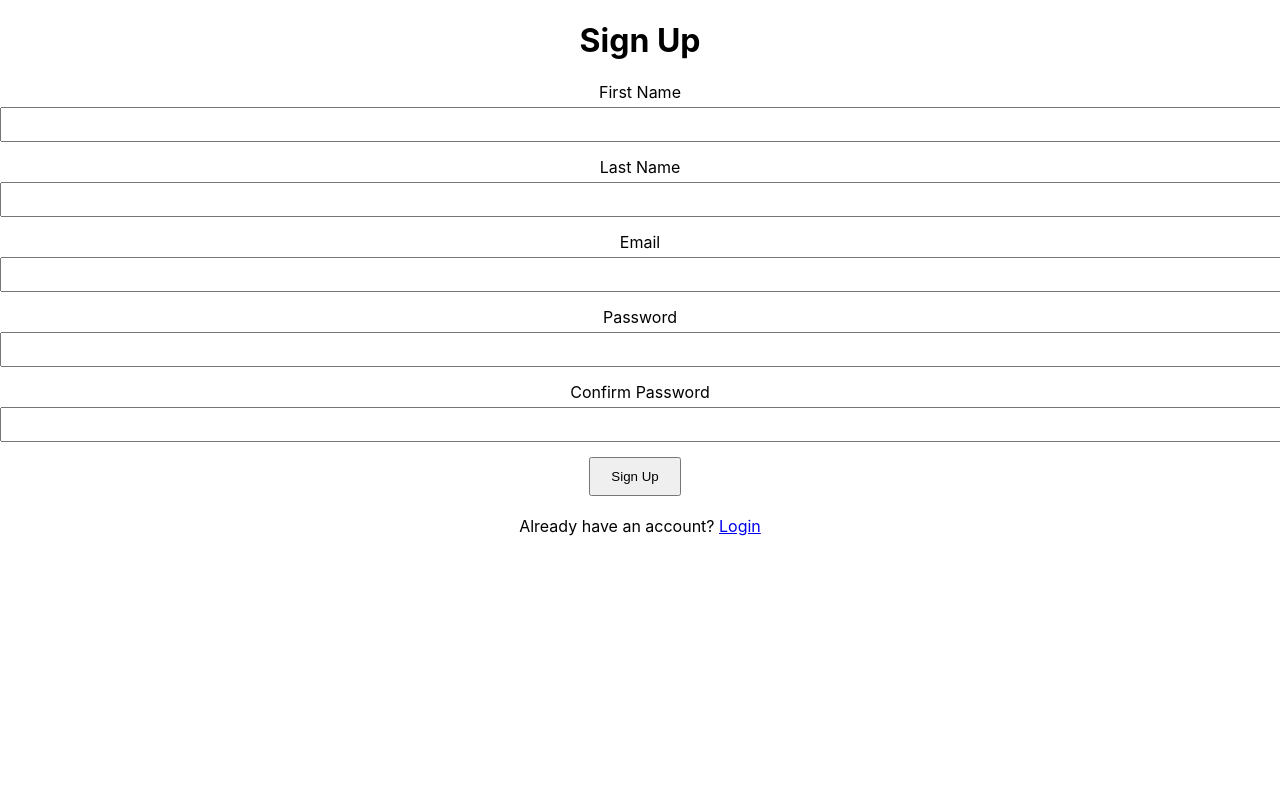
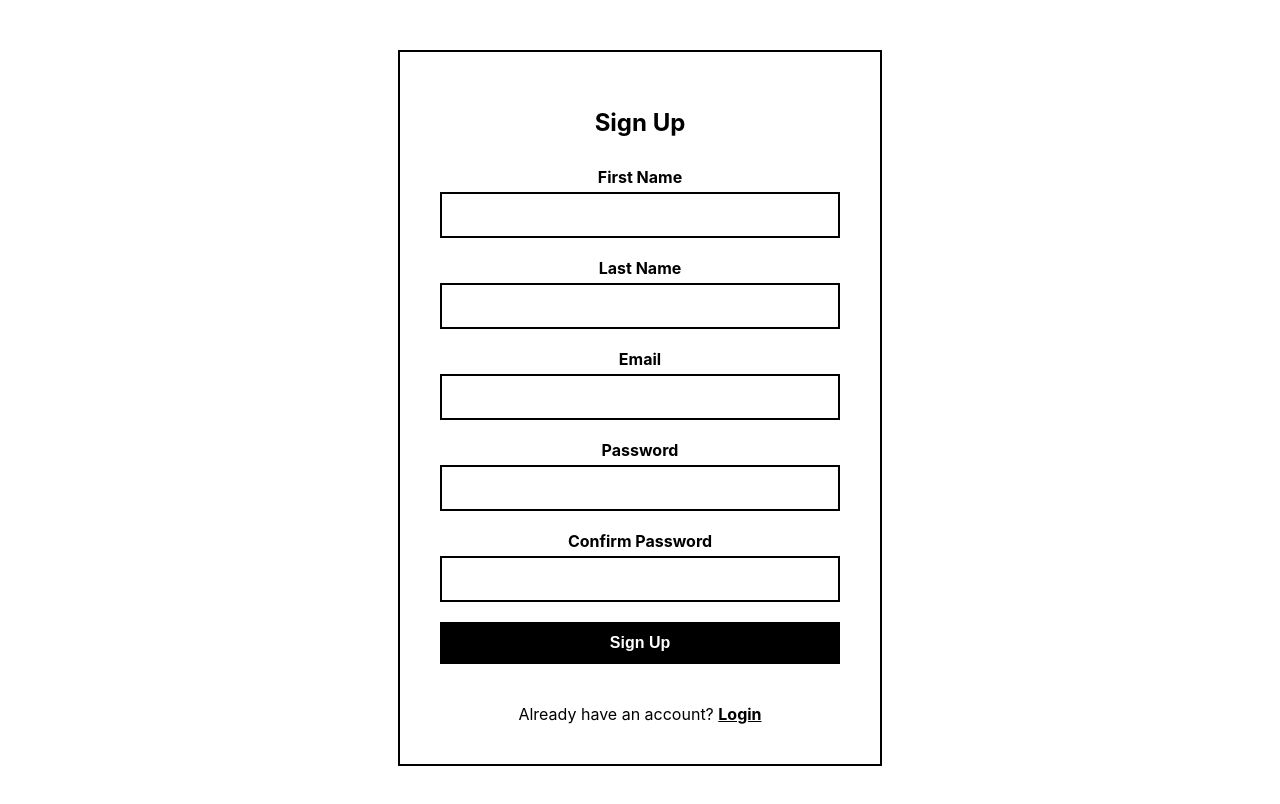
Before and after one commit to LcidLL/shapeshift-app, a React (Create React App) app in the folder shapeshift-fe/: page /signup in a window 1280 px wide. Shown: the top 804 px of the page. Built offline with nearby package versions, Linux system fonts and the light colour scheme.

Commit message:
added simple designs for login and signup pages

```diff
--- /dev/null
+++ b/shapeshift-fe/src/components/auth/Login.css
@@ -0,0 +1,89 @@
+.login-container {
+  max-width: 400px;
+  margin: 100px auto;
+  padding: 40px;
+  border: 2px solid #000;
+  background-color: #fff;
+}
+
+.login-title {
+  text-align: center;
+  color: #000;
+  margin-bottom: 30px;
+  font-size: 24px;
+  font-weight: bold;
+}
+
+.login-form {
+  display: flex;
+  flex-direction: column;
+}
+
+.form-group {
+  margin-bottom: 20px;
+}
+
+.form-label {
+  display: block;
+  margin-bottom: 5px;
+  color: #000;
+  font-weight: bold;
+}
+
+.form-input {
+  width: 100%;
+  padding: 12px;
+  border: 2px solid #000;
+  background-color: #fff;
+  font-size: 16px;
+  box-sizing: border-box;
+}
+
+.form-input:focus {
+  outline: none;
+  border-color: #333;
+}
+
+.error-message {
+  color: #000;
+  background-color: #f0f0f0;
+  border: 2px solid #000;
+  padding: 10px;
+  margin-bottom: 15px;
+  font-weight: bold;
+}
+
+.login-button {
+  background-color: #000;
+  color: #fff;
+  border: none;
+  padding: 12px 20px;
+  font-size: 16px;
+  font-weight: bold;
+  cursor: pointer;
+  margin-bottom: 20px;
+}
+
+.login-button:hover {
+  background-color: #333;
+}
+
+.login-button:disabled {
+  background-color: #666;
+  cursor: not-allowed;
+}
+
+.signup-link {
+  text-align: center;
+  margin-top: 20px;
+}
+
+.signup-link a {
+  color: #000;
+  text-decoration: underline;
+  font-weight: bold;
+}
+
+.signup-link a:hover {
+  text-decoration: none;
+}
--- a/shapeshift-fe/src/components/auth/Login.js
+++ b/shapeshift-fe/src/components/auth/Login.js
@@ -1,6 +1,7 @@
 import React, { useState } from 'react';
 import { useNavigate, Link } from 'react-router-dom';
 import { useAuth } from '../../contexts/AuthContext';
+import './Login.css';
 
 function Login() {
   const [email, setEmail] = useState('');
@@ -28,51 +29,51 @@ function Login() {
   };
 
   return (
-    <div>
-      <h1>Login</h1>
-      <form onSubmit={handleSubmit}>
+    <div className="login-container">
+      <h1 className="login-title">Login</h1>
+      <form className="login-form" onSubmit={handleSubmit}>
         {error && (
-          <div style={{ color: 'red', marginBottom: '10px' }}>
+          <div className="error-message">
             {error}
           </div>
         )}
 
-        <div style={{ marginBottom: '15px' }}>
-          <label htmlFor="email">Email</label>
+        <div className="form-group">
+          <label className="form-label" htmlFor="email">Email</label>
           <input
+            className="form-input"
             id="email"
             type="email"
             value={email}
             onChange={(e) => setEmail(e.target.value)}
             required
-            style={{ width: '100%', padding: '8px', marginTop: '5px' }}
           />
         </div>
 
-        <div style={{ marginBottom: '15px' }}>
-          <label htmlFor="password">Password</label>
+        <div className="form-group">
+          <label className="form-label" htmlFor="password">Password</label>
           <input
+            className="form-input"
             id="password"
             type="password"
             value={password}
             onChange={(e) => setPassword(e.target.value)}
             required
-            style={{ width: '100%', padding: '8px', marginTop: '5px' }}
           />
         </div>
 
         <button
+          className="login-button"
           type="submit"
           disabled={loading}
-          style={{ padding: '10px 20px', marginRight: '10px' }}
         >
           {loading ? 'Logging in...' : 'Login'}
         </button>
       </form>
 
-      <p style={{ marginTop: '20px' }}>
+      <div className="signup-link">
         Don't have an account? <Link to="/signup">Sign up</Link>
-      </p>
+      </div>
     </div>
   );
 }
--- /dev/null
+++ b/shapeshift-fe/src/components/auth/Signup.css
@@ -0,0 +1,98 @@
+.signup-container {
+  max-width: 400px;
+  margin: 50px auto;
+  padding: 40px;
+  border: 2px solid #000;
+  background-color: #fff;
+}
+
+.signup-title {
+  text-align: center;
+  color: #000;
+  margin-bottom: 30px;
+  font-size: 24px;
+  font-weight: bold;
+}
+
+.signup-form {
+  display: flex;
+  flex-direction: column;
+}
+
+.form-group {
+  margin-bottom: 20px;
+}
+
+.form-label {
+  display: block;
+  margin-bottom: 5px;
+  color: #000;
+  font-weight: bold;
+}
+
+.form-input {
+  width: 100%;
+  padding: 12px;
+  border: 2px solid #000;
+  background-color: #fff;
+  font-size: 16px;
+  box-sizing: border-box;
+}
+
+.form-input:focus {
+  outline: none;
+  border-color: #333;
+}
+
+.error-message {
+  color: #000;
+  background-color: #f0f0f0;
+  border: 2px solid #000;
+  padding: 10px;
+  margin-bottom: 15px;
+  font-weight: bold;
+}
+
+.success-message {
+  color: #000;
+  background-color: #e8e8e8;
+  border: 2px solid #000;
+  padding: 10px;
+  margin-bottom: 15px;
+  font-weight: bold;
+}
+
+.signup-button {
+  background-color: #000;
+  color: #fff;
+  border: none;
+  padding: 12px 20px;
+  font-size: 16px;
+  font-weight: bold;
+  cursor: pointer;
+  margin-bottom: 20px;
+}
+
+.signup-button:hover {
+  background-color: #333;
+}
+
+.signup-button:disabled {
+  background-color: #666;
+  cursor: not-allowed;
+}
+
+.login-link {
+  text-align: center;
+  margin-top: 20px;
+}
+
+.login-link a {
+  color: #000;
+  text-decoration: underline;
+  font-weight: bold;
+}
+
+.login-link a:hover {
+  text-decoration: none;
+}
--- a/shapeshift-fe/src/components/auth/Signup.js
+++ b/shapeshift-fe/src/components/auth/Signup.js
@@ -1,6 +1,7 @@
 import React, { useState } from 'react';
 import { useNavigate, Link } from 'react-router-dom';
 import { useAuth } from '../../contexts/AuthContext';
+import './Signup.css';
 
 function Signup() {
   const [formData, setFormData] = useState({
@@ -65,98 +66,98 @@ function Signup() {
   };
 
   return (
-    <div>
-      <h1>Sign Up</h1>
-      <form onSubmit={handleSubmit}>
+    <div className="signup-container">
+      <h1 className="signup-title">Sign Up</h1>
+      <form className="signup-form" onSubmit={handleSubmit}>
         {error && (
-          <div style={{ color: 'red', marginBottom: '10px' }}>
+          <div className="error-message">
             {error}
           </div>
         )}
 
         {success && (
-          <div style={{ color: 'green', marginBottom: '10px' }}>
+          <div className="success-message">
             {success}
           </div>
         )}
 
-        <div style={{ marginBottom: '15px' }}>
-          <label htmlFor="firstName">First Name</label>
+        <div className="form-group">
+          <label className="form-label" htmlFor="firstName">First Name</label>
           <input
+            className="form-input"
             id="firstName"
             name="firstName"
             type="text"
             value={formData.firstName}
             onChange={handleChange}
             required
-            style={{ width: '100%', padding: '8px', marginTop: '5px' }}
           />
         </div>
 
-        <div style={{ marginBottom: '15px' }}>
-          <label htmlFor="lastName">Last Name</label>
+        <div className="form-group">
+          <label className="form-label" htmlFor="lastName">Last Name</label>
           <input
+            className="form-input"
             id="lastName"
             name="lastName"
             type="text"
             value={formData.lastName}
             onChange={handleChange}
             required
-            style={{ width: '100%', padding: '8px', marginTop: '5px' }}
           />
         </div>
 
-        <div style={{ marginBottom: '15px' }}>
-          <label htmlFor="email">Email</label>
+        <div className="form-group">
+          <label className="form-label" htmlFor="email">Email</label>
           <input
+            className="form-input"
             id="email"
             name="email"
             type="email"
             value={formData.email}
             onChange={handleChange}
             required
-            style={{ width: '100%', padding: '8px', marginTop: '5px' }}
           />
         </div>
 
-        <div style={{ marginBottom: '15px' }}>
-          <label htmlFor="password">Password</label>
+        <div className="form-group">
+          <label className="form-label" htmlFor="password">Password</label>
           <input
+            className="form-input"
             id="password"
             name="password"
             type="password"
             value={formData.password}
             onChange={handleChange}
             required
-            style={{ width: '100%', padding: '8px', marginTop: '5px' }}
           />
         </div>
 
-        <div style={{ marginBottom: '15px' }}>
-          <label htmlFor="confirmPassword">Confirm Password</label>
+        <div className="form-group">
+          <label className="form-label" htmlFor="confirmPassword">Confirm Password</label>
           <input
+            className="form-input"
             id="confirmPassword"
             name="confirmPassword"
             type="password"
             value={formData.confirmPassword}
             onChange={handleChange}
             required
-            style={{ width: '100%', padding: '8px', marginTop: '5px' }}
           />
         </div>
 
         <button
+          className="signup-button"
           type="submit"
           disabled={loading}
-          style={{ padding: '10px 20px', marginRight: '10px' }}
         >
           {loading ? 'Creating account...' : 'Sign Up'}
         </button>
       </form>
 
-      <p style={{ marginTop: '20px' }}>
+      <div className="login-link">
         Already have an account? <Link to="/login">Login</Link>
-      </p>
+      </div>
     </div>
   );
 }
```
